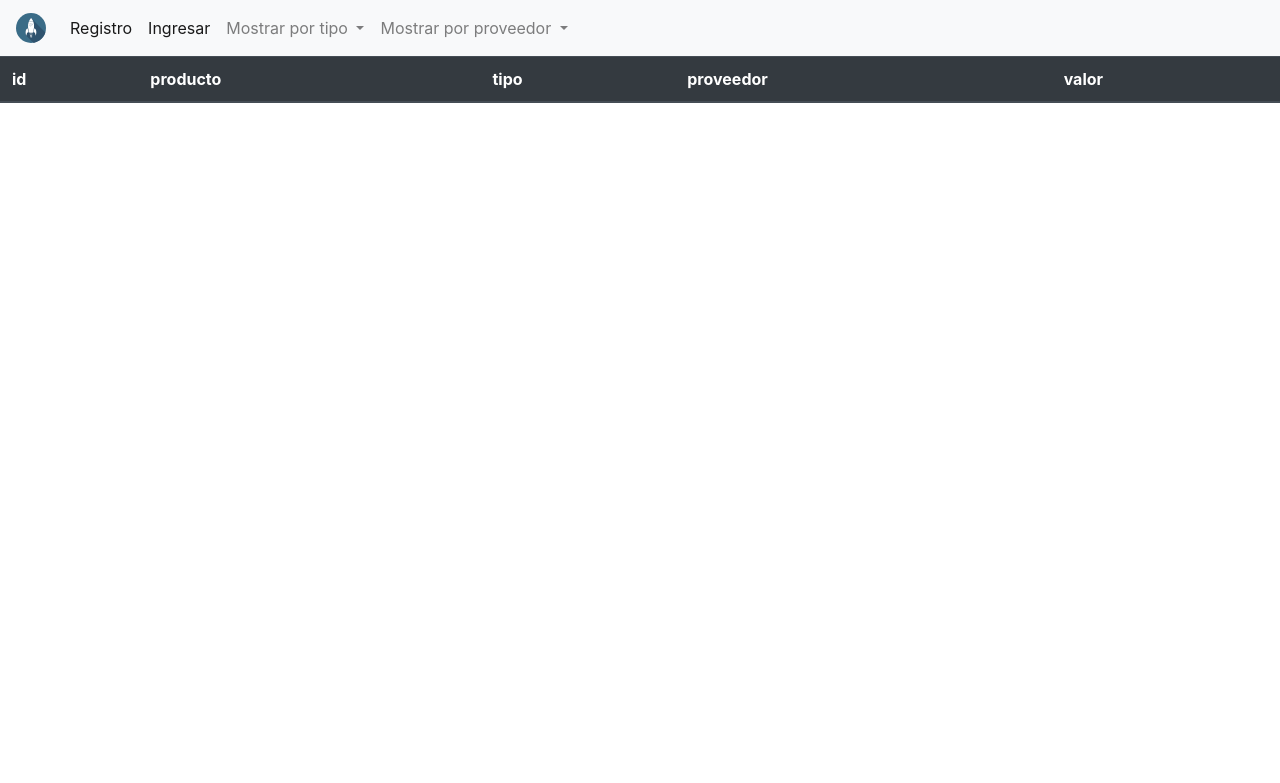
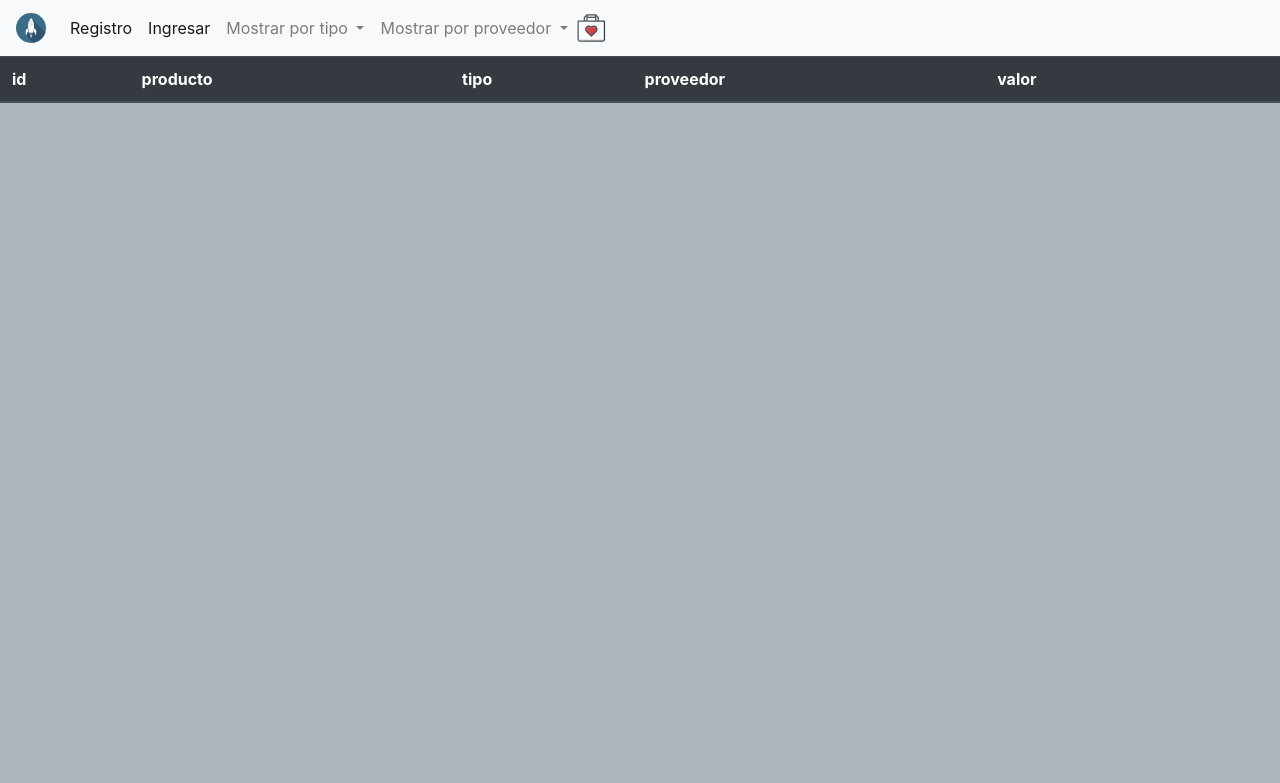
Before and after one commit to Horus19/flask_pro_files, a Flask app: page /Productos in a window 1280 px wide. Shown: the top 783 px of the page. Run offline with Flask 2, Linux system fonts and the light colour scheme; lists and menus that the app fills with data are empty; some libraries are stand-ins or nearby versions.

Commit message:
se agrega funcionalidad para agregar a carrito de compra

```diff
--- a/app.py
+++ b/app.py
@@ -47,9 +47,9 @@ def registro():
 
 
 
-@app.route('/carrito/', methods=['GET','POST'])
-def Carro_compras():
-    return render_template('carro.html')
+@app.route('/carrito/<id>', methods=['GET','POST'])
+def Carro_compras(id):
+    return "se agrego articulo con id:" + str(id)
 
 
 
@@ -122,9 +122,7 @@ def perfil():
 
 
 
-@app.errorhandler(404)
-def Pagina_no_encontrada():
-    return render_template('404.html'),404
+
 
 
 if __name__ == '__main__':
--- a/templates/productos.html
+++ b/templates/productos.html
@@ -9,7 +9,7 @@
     <script src="https://stackpath.bootstrapcdn.com/bootstrap/4.5.2/js/bootstrap.min.js" integrity="sha384-B4gt1jrGC7Jh4AgTPSdUtOBvfO8shuf57BaghqFfPlYxofvL8/KUEfYiJOMMV+rV" crossorigin="anonymous"></script>
 
 </head>
-<body>
+<body style="background-color: #adb5bd">
     <nav class="navbar navbar-expand-lg navbar-light bg-light">
          <button class="navbar-toggler" type="button" data-toggle="collapse" data-target="#navbarTogglerDemo01" aria-controls="navbarTogglerDemo01" aria-expanded="false" aria-label="Toggle navigation">
             <span class="navbar-toggler-icon"></span>
@@ -42,8 +42,13 @@
                 {% for Proveedor in proveedores %}
                 <a class="dropdown-item" href="/Proveedors/{{Proveedor.0}}">{{Proveedor.0}}</a>
                 {% endfor %}
+            </li>
+            <li>
+                <a class="navbar-brand" href="#">
+                    <img src="../static/img/shopping.svg" width="30" height="30" class="d-inline-block" alt='Logo Boostrap'>
+                </a>
+            </li>
 
-            </li>
         </ul>
     </nav>
     <table class="table table-dark">
@@ -54,6 +59,7 @@
             <th scope="col">tipo</th>
             <th scope="col">proveedor</th>
             <th scope="col">valor</th>
+            <th scope="col"></th>
         </tr>
         </thead>
         <tbody>
@@ -64,6 +70,9 @@
                 <th>{{producto.2}}</th>
                 <th>{{producto.3}}</th>
                 <th>{{producto.4}}</th>
+                <th><a class="navbar-brand" href="/carrito/{{producto.0}}">
+                    <img src="../static/img/add-into-cart.svg" width="20" height="20" class="d-inline-block align-top" alt='Logo Boostrap'>
+            </a></th>
             </tr>
             {% endfor %}
         </tbody>
```
Also changed, not shown: static/img/add-into-cart.svg (added), static/img/buy.svg (added), static/img/shopping-cart.svg (added), static/img/shopping.svg (added).
